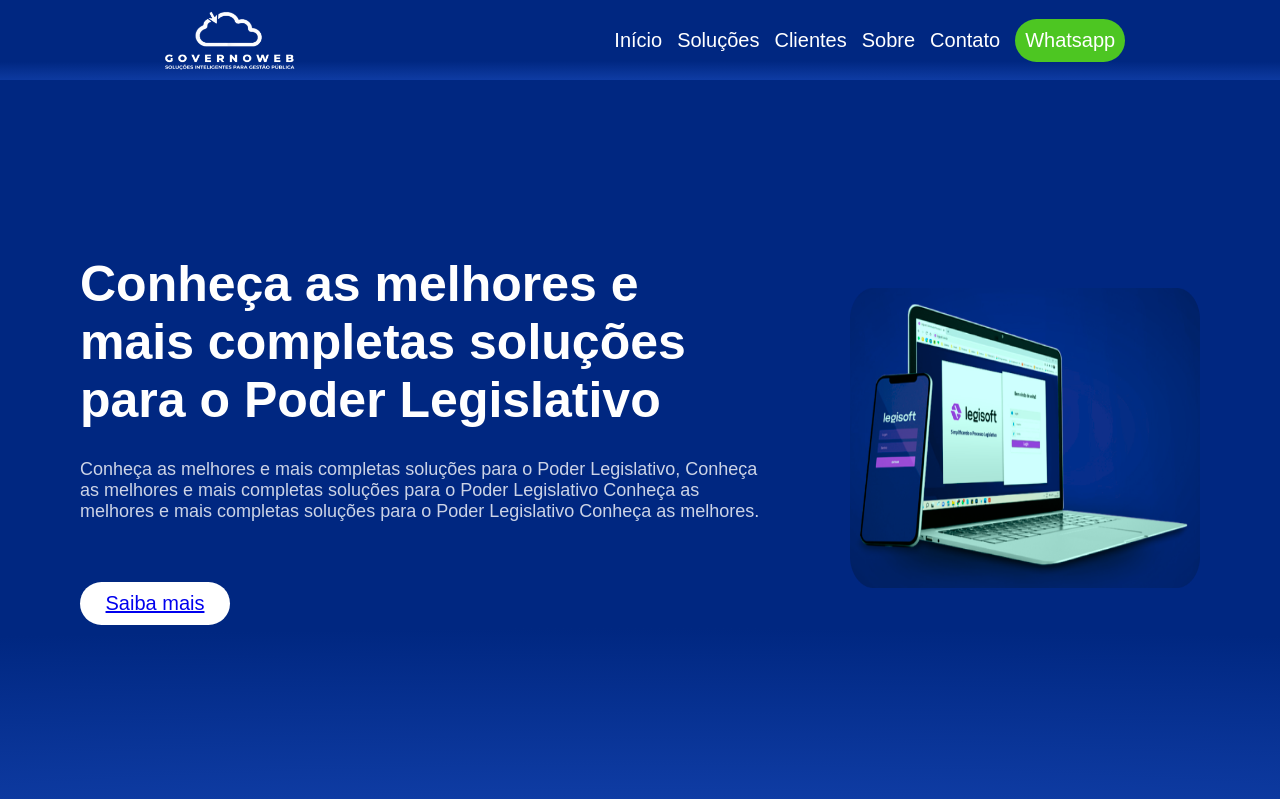
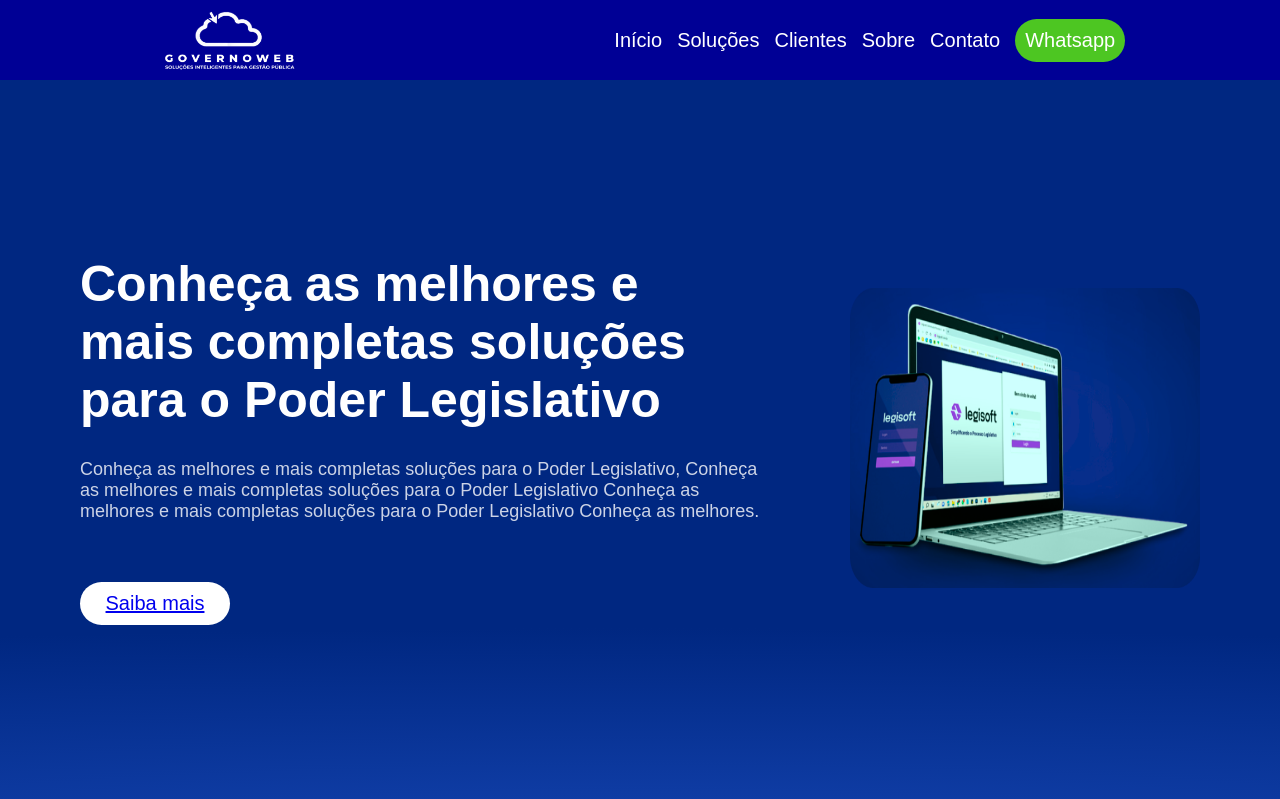
Before and after one commit to leandroricke100/governo-web, a PHP site: page / in a window 1280 px wide. Shown: the top 799 px of the page. Run offline with PHP 8.4, Linux system fonts and the light colour scheme.

Commit message:
Att color header

```diff
--- a/style.css
+++ b/style.css
@@ -7,11 +7,7 @@
 
 header {
   background-color: rgb(0 0 0 / 20%);
-  background: radial-gradient(
-    194.75% 33.98% at 50.02% 110.1%,
-    #1545b3 0%,
-    #002781 100%
-  );
+  background: #000095;
   display: flex;
   justify-content: space-around;
   width: 100%;
```
